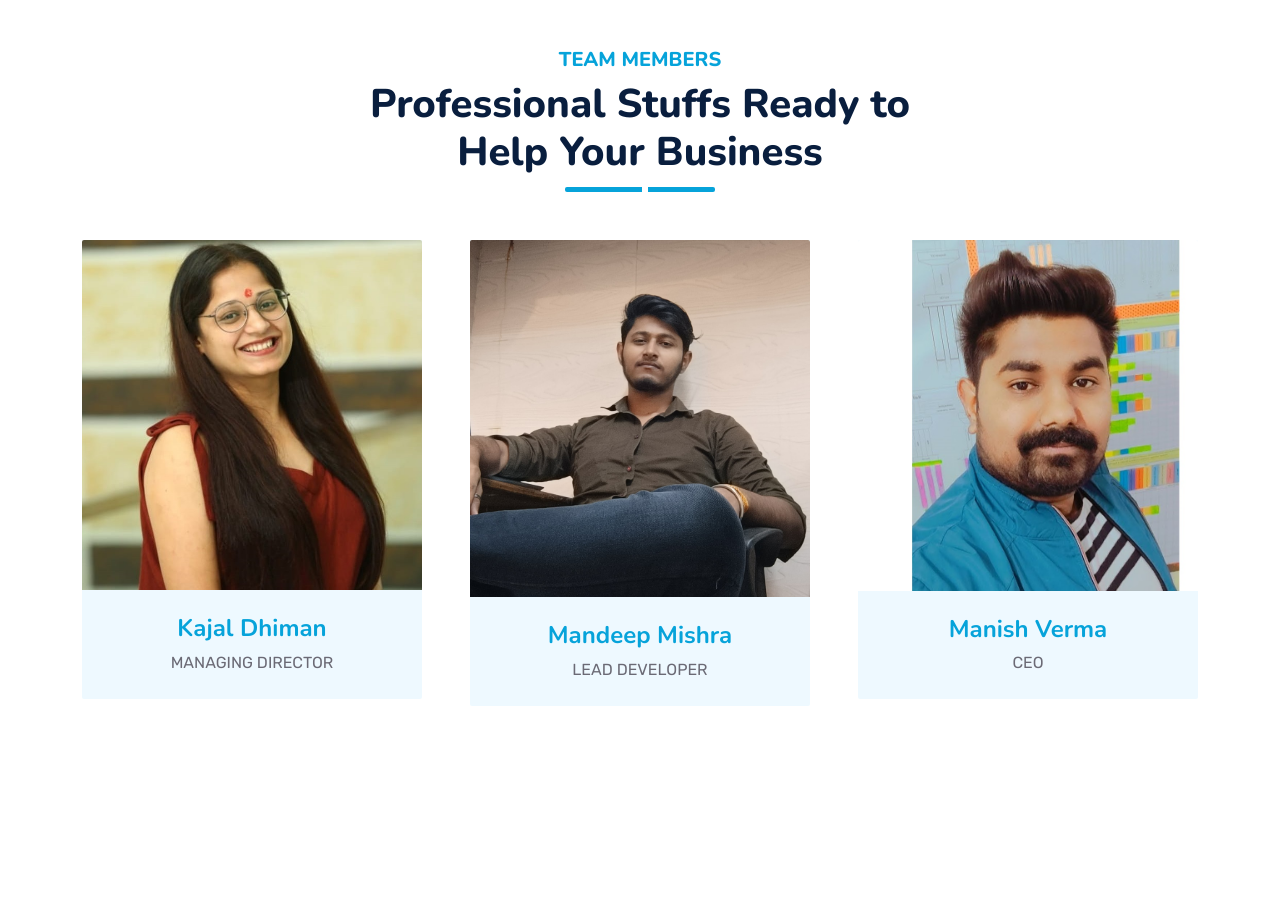
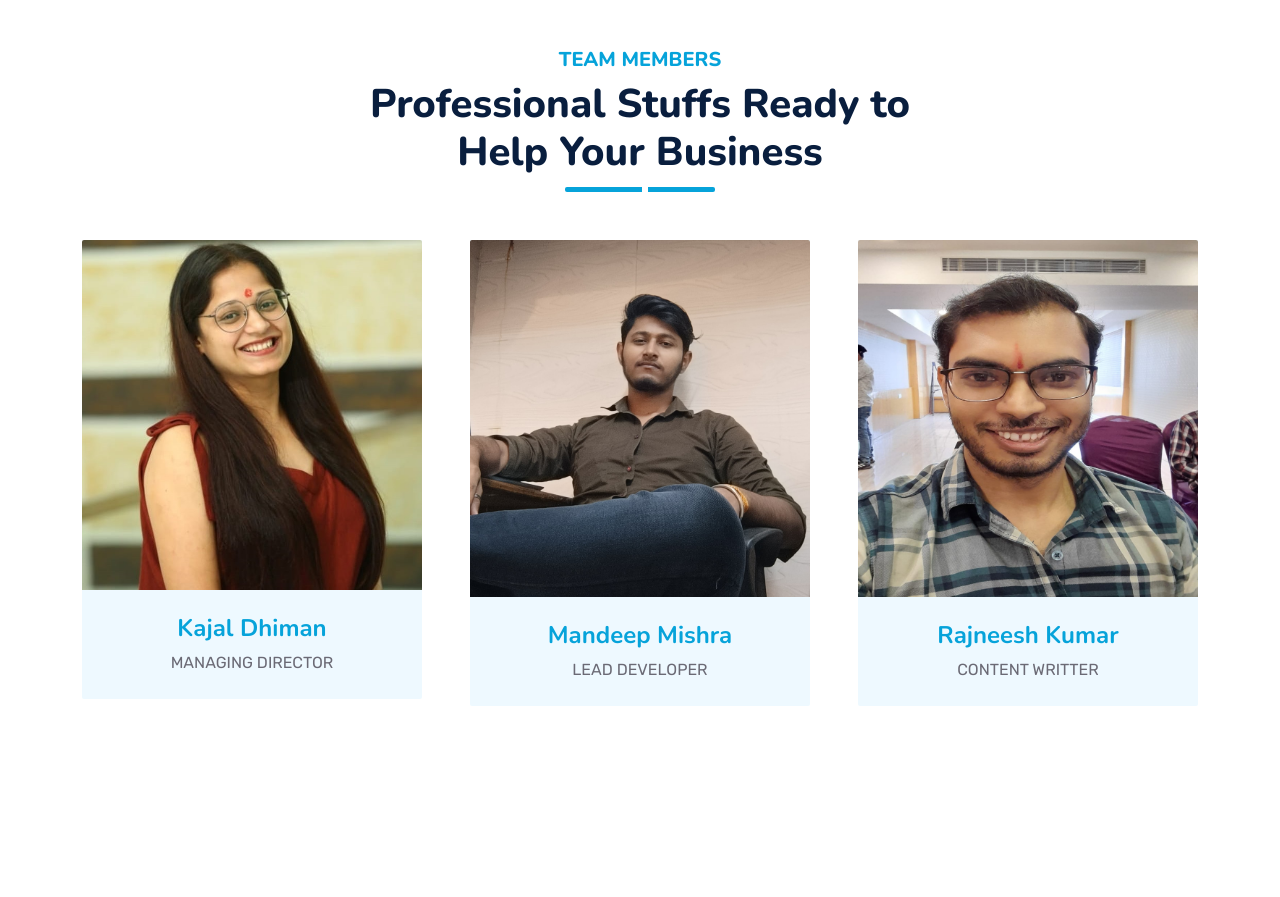
Before and after one commit to Mannu258/Flair-Pixal-Flask, a Flask app: page / in a window 1280 px wide. Shown: the part 1769-2666 px from the top of the page. Run offline with Flask 3, Linux system fonts and the light colour scheme; some libraries are stand-ins or nearby versions.

Commit message:
person change

```diff
--- a/app.py
+++ b/app.py
@@ -260,4 +260,4 @@ def admin_dashboard():
 
 
 if __name__ == "__main__":
-    app.run(debug=False, port=8000)
+    app.run(debug=True, port=8000)
--- a/templates/index.html
+++ b/templates/index.html
@@ -233,8 +233,8 @@
                         </div>
                     </div>
                     <div class="text-center py-4">
-                        <h4 class="text-primary">Manish Verma</h4>
-                        <p class="text-uppercase m-0">CEO</p>
+                        <h4 class="text-primary">Rajneesh Kumar</h4>
+                        <p class="text-uppercase m-0">Content Writter</p>
                     </div>
                 </div>
             </div>
```
Also changed, not shown: static/img/team-3.jpg.
